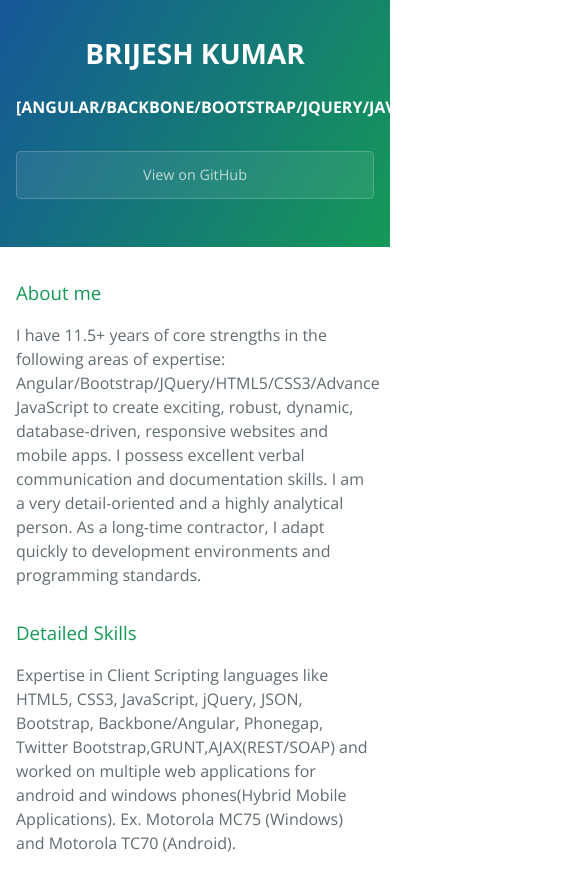
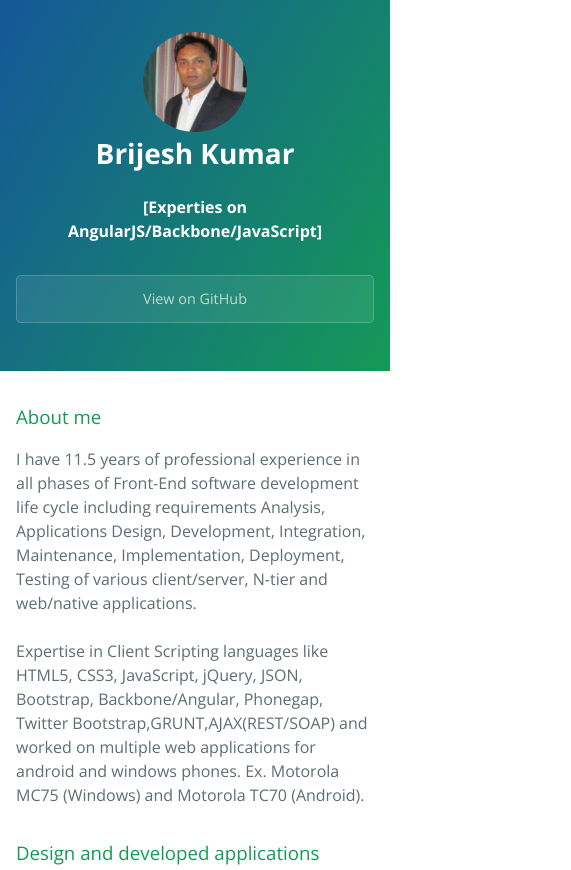
Before and after one commit to brijeshbala82/AngularJS, a plain HTML site: page index.html in a window 390 px wide. Shown: the top 870 px of the page, 571 px wide, since content can reach past the window. Drawn offline with nearby package versions, Linux system fonts and the light colour scheme.

Commit message:
Added files via upload

```diff
--- a/index.html
+++ b/index.html
@@ -2,7 +2,7 @@
 <html lang="en-us">
   <head>
     <meta charset="UTF-8">
-    <title>ngBrijesh by brijeshbala82</title>
+    <title>Angularjs by brijeshbala82</title>
     <meta name="viewport" content="width=device-width, initial-scale=1">
     <link rel="stylesheet" type="text/css" href="stylesheets/normalize.css" media="screen">
     <link href='https://fonts.googleapis.com/css?family=Open+Sans:400,700' rel='stylesheet' type='text/css'>
@@ -12,10 +12,10 @@
   <body>
     <section class="page-header">
 	<!-- ADDING PIC -->
-    <div class="user_pic_round"></div>
+    <center><div class="user_pic_round"></div></center>
 
-      <h1 class="project-name">BRIJESH KUMAR
-      <h4>[ANGULAR/BACKBONE/BOOTSTRAP/JQUERY/JAVASCRIPT/HTML5/CSS3]</h4>
+      <h1 class="project-name">Brijesh Kumar
+      <h4>[Experties on AngularJS/Backbone/JavaScript]</h4>
       </h1>
       <h2 class="project-tagline"></h2>
       <a href="https://github.com/brijeshbala82/AngularJS" class="btn" target="_blank">View on GitHub</a>
@@ -30,13 +30,7 @@
       <h3>
 <a id="welcome-to-github-pages" class="anchor" href="#welcome-to-github-pages" aria-hidden="true"><span aria-hidden="true" class="octicon octicon-link"></span></a>About me</h3>
 
-<p>I have 11.5+ years of core strengths in the following areas of expertise: Angular/Bootstrap/JQuery/HTML5/CSS3/Advance JavaScript to create exciting, robust, dynamic, database-driven, responsive websites and mobile apps. I possess excellent verbal communication and documentation skills. I am a very detail-oriented and a highly analytical person. As a long-time contractor, I adapt quickly to development environments and programming standards.
-</p>
-
-<h3>
-<a id="designer-templates" class="anchor" href="#designer-templates" aria-hidden="true"><span aria-hidden="true" class="octicon octicon-link"></span></a>Detailed Skills</h3>
-
-<p>Expertise in Client Scripting languages like HTML5, CSS3, JavaScript, jQuery, JSON, Bootstrap, Backbone/Angular, Phonegap, Twitter Bootstrap,GRUNT,AJAX(REST/SOAP) and worked on multiple web applications for android and windows phones(Hybrid Mobile Applications). Ex. Motorola MC75 (Windows) and Motorola TC70 (Android).
+<p>I have 11.5 years of professional experience in all phases of Front-End software development life cycle including requirements Analysis, Applications Design, Development, Integration, Maintenance, Implementation, Deployment, Testing of various client/server, N-tier and web/native applications. <br><br>Expertise in Client Scripting languages like HTML5, CSS3, JavaScript, jQuery, JSON, Bootstrap, Backbone/Angular, Phonegap, Twitter Bootstrap,GRUNT,AJAX(REST/SOAP) and worked on multiple web applications for android and windows phones. Ex. Motorola MC75 (Windows) and Motorola TC70 (Android).
 </p>
 
 <h3>
--- a/stylesheets/stylesheet.css
+++ b/stylesheets/stylesheet.css
@@ -340,7 +340,7 @@ clear: both;}
     width: 130px;
     height: 128px;
 
-    margin-left: 41.4%;
+
 
     border-radius: 55%;
     -webkit-border-radius: 55%;
@@ -351,3 +351,23 @@ clear: both;}
 
   }
 }
+
+@media screen and (min-width: 240px) and (max-width: 673px) {
+
+  .user_pic_round{
+    background: url('../img/brijesh_bala.jpg') no-repeat center;
+    background-size: 100% 100%;
+    width: 104px;
+    height: 100px;
+
+
+
+    border-radius: 55%;
+    -webkit-border-radius: 55%;
+    transition: all 2s ease-in-out;
+    -webkit-transition: all 2s ease-in-out;
+
+
+
+  }
+}
```
